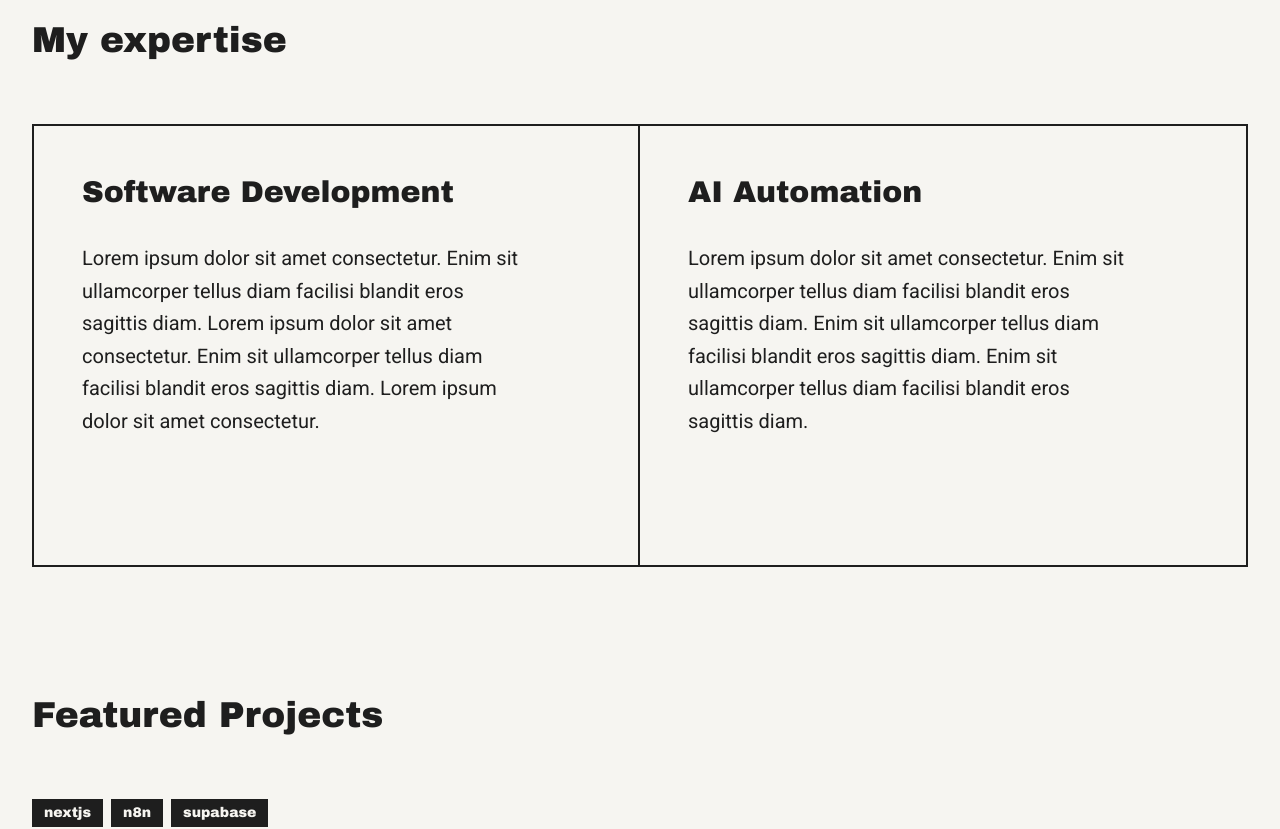
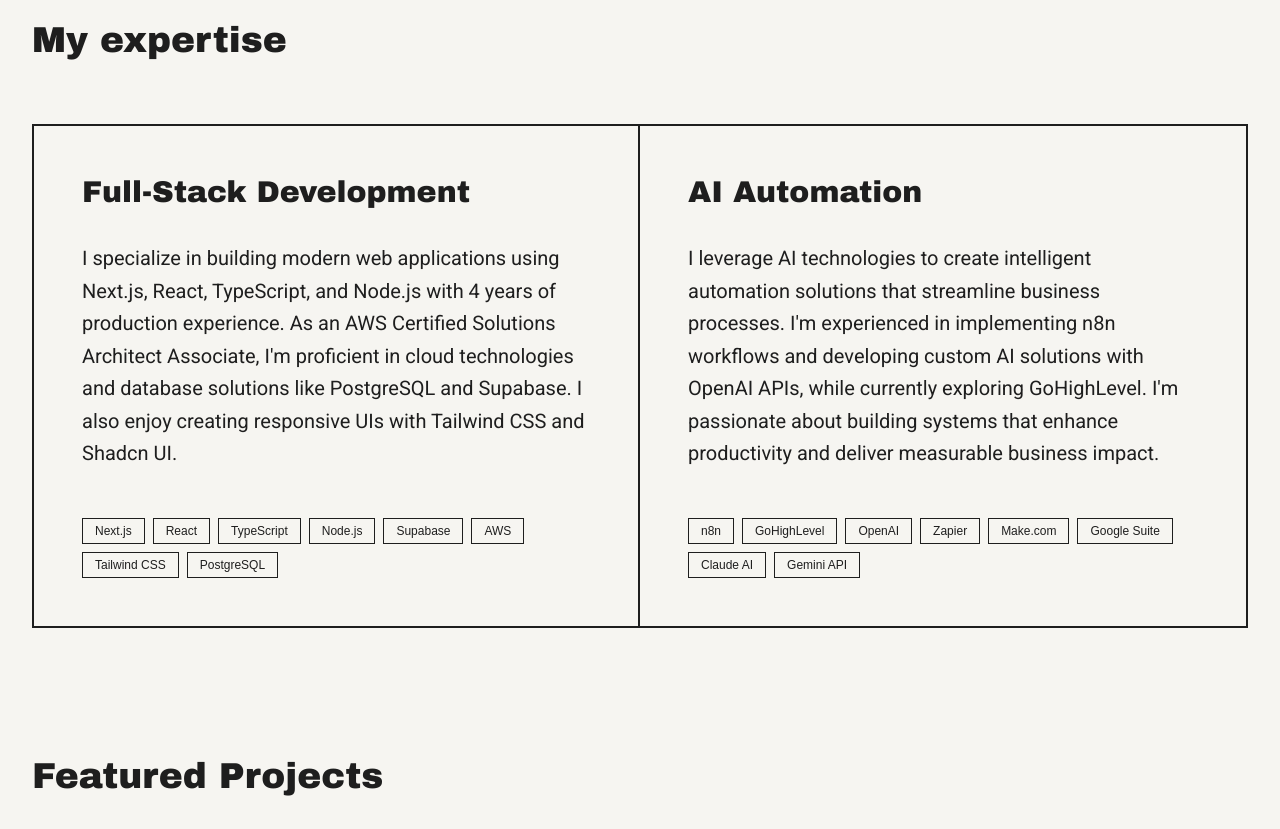
Before and after one commit to erwinjamescodes/portfolio-2025, a Next.js app: page / in a window 1280 px wide. Shown: the part 1040-1869 px from the top of the page. Built offline with nearby package versions, Linux system fonts and the light colour scheme.

Commit message:
improved copy

```diff
--- a/app/components/About.tsx
+++ b/app/components/About.tsx
@@ -16,15 +16,18 @@
           </div>
 
           <p className="text-light text-lg sm:text-xl font-roboto p-4 sm:p-8 flex-1">
-            I&apos;m a Full Stack Developer, AWS Solutions Architect, and AI
-            Enthusiast with 4 years of production experience building web
-            applications that solve real problems and drive measurable results.
-            My journey spans from modernizing legacy systems to architecting
-            cutting-edge multi-tenant SaaS platforms. I&apos;m AWS certified and
-            specialize in cloud-native architectures, leveraging serverless
-            technologies and AI automations to build scalable solutions that
-            bridge technical excellence with business impact through intelligent
-            automation and streamlined workflows.
+            By day, I craft digital experiences as a Full Stack Developer and AI
+            Automation enthusiast. With 4 years in the field across fintech,
+            cloud consultancy, and AI-first development teams, I build solutions
+            that actually solve real problems.
+            <br />
+            <br />
+            When I'm not coding, you'll find me deep into anime series or
+            laughing along to stand-up comedy podcasts—I believe balance keeps
+            creativity flowing between work and play. My approach combines
+            technical know-how with genuine curiosity, whether I'm building a
+            serverless application or debating the best anime storylines. I
+            value meaningful connections both in code architecture and in life.
           </p>
         </div>
       </div>
--- a/app/components/FAQ.tsx
+++ b/app/components/FAQ.tsx
@@ -9,7 +9,7 @@
     {
       question: "What types of projects do you specialize in?",
       answer:
-        "I specialize in building full-stack web applications, multi-tenant SaaS platforms, and AI-powered solutions. My expertise spans e-commerce platforms, learning management systems, real estate applications, and fintech solutions. I focus on cloud-native architectures using AWS services and integrating AI automations to streamline business processes.",
+        "I specialize in building full-stack web applications, SaaS platforms, and AI-powered solutions. My expertise spans e-commerce platforms, learning management systems, real estate applications, and fintech solutions. I focus on cloud-native architectures and integrating AI automations to streamline business processes.",
     },
     {
       question: "What's your experience with AI and automation?",
@@ -19,17 +19,17 @@
     {
       question: "Which technologies and frameworks do you work with?",
       answer:
-        "My technical stack includes Next.js, React.js, React Native, Node.js, and modern JavaScript/TypeScript for development. For cloud infrastructure, I use AWS services like Lambda, S3, and DynamoDB. I'm experienced with authentication systems, payment processing, database optimization, and creating responsive, accessible user interfaces with modern CSS frameworks.",
+        "My technical stack includes Next.js, React.js, React Native, Node.js, and modern JavaScript/TypeScript for development. For cloud infrastructure, I use AWS services like Lambda, S3, and DynamoDB. In AI automation, I also work with n8n, OpenAI and Gemini APIs, GoHighLevel, and custom AI integrations.",
     },
     {
       question: "Are you available for freelance or consulting work?",
       answer:
-        "Yes, I'm available for both full-time opportunities and consulting projects. I work with startups, established companies, and individual entrepreneurs who need technical expertise in web development, cloud architecture, or AI integration. I'm particularly interested in projects that solve real business problems and have measurable impact.",
+        "Yes, I'm available for both full-time opportunities and consulting projects. I work with startups, established companies, and individual entrepreneurs who need technical expertise in web development or AI integration.",
     },
     {
       question: "How do you approach new projects?",
       answer:
-        "I start by understanding the business problem and target users, then design scalable technical solutions that align with your goals and budget. My process includes market research, technical planning, iterative development, and performance optimization. I focus on building maintainable code, implementing proper security measures, and ensuring solutions can scale as your business grows.",
+        "I start by understanding the business problem and target users, then design scalable technical solutions that align with your goals and budget. My process includes market research, technical planning, iterative development, and performance optimization. I focus on building maintainable code and ensuring solutions can scale as your business grows.",
     },
   ];
 
--- a/app/components/Skills.tsx
+++ b/app/components/Skills.tsx
@@ -9,28 +9,88 @@
       </h2>
 
       <div className="grid grid-cols-1 md:grid-cols-2 gap-0 border-2 border-primary">
-        <div className="p-6 sm:p-12 border-r-0 md:border-r-2 border-primary border-b-2 md:border-b-0 pb-6 sm:pb-32">
+        <div className="p-6 sm:p-12 border-r-0 md:border-r-2 border-primary border-b-2 md:border-b-0 flex flex-col justify-between">
+          <div>
             <h3 className="text-primary text-xl sm:text-3xl font-archivo-black mb-4 sm:mb-8">
-            Software Development
+              Full-Stack Development
             </h3>
-          <p className="text-primary text-lg sm:text-xl font-roboto leading-relaxed max-w-md">
-            Lorem ipsum dolor sit amet consectetur. Enim sit ullamcorper tellus
-            diam facilisi blandit eros sagittis diam. Lorem ipsum dolor sit amet
-            consectetur. Enim sit ullamcorper tellus diam facilisi blandit eros
-            sagittis diam. Lorem ipsum dolor sit amet consectetur.
+            <p className="text-primary text-lg sm:text-xl font-roboto leading-relaxed ">
+              I specialize in building modern web applications using Next.js,
+              React, TypeScript, and Node.js with 4 years of production
+              experience. As an AWS Certified Solutions Architect Associate, I'm
+              proficient in cloud technologies and database solutions like
+              PostgreSQL and Supabase. I also enjoy creating responsive UIs with
+              Tailwind CSS and Shadcn UI.
             </p>
           </div>
+          <div className="flex flex-wrap gap-2 mt-12">
+            <span className="border border-primary text-primary px-3 py-1 text-xs font-medium">
+              Next.js
+            </span>
+            <span className="border border-primary text-primary px-3 py-1 text-xs font-medium">
+              React
+            </span>
+            <span className="border border-primary text-primary px-3 py-1 text-xs font-medium">
+              TypeScript
+            </span>
+            <span className="border border-primary text-primary px-3 py-1 text-xs font-medium">
+              Node.js
+            </span>
+            <span className="border border-primary text-primary px-3 py-1 text-xs font-medium">
+              Supabase
+            </span>
+            <span className="border border-primary text-primary px-3 py-1 text-xs font-medium">
+              AWS
+            </span>
+            <span className="border border-primary text-primary px-3 py-1 text-xs font-medium">
+              Tailwind CSS
+            </span>
+            <span className="border border-primary text-primary px-3 py-1 text-xs font-medium">
+              PostgreSQL
+            </span>
+          </div>
+        </div>
 
-        <div className="p-6 sm:p-12">
+        <div className="p-6 sm:p-12 flex flex-col justify-between">
+          <div>
             <h3 className="text-primary text-xl sm:text-3xl font-archivo-black mb-4 sm:mb-8">
               AI Automation
             </h3>
-          <p className="text-primary text-lg sm:text-xl font-roboto leading-relaxed max-w-md">
-            Lorem ipsum dolor sit amet consectetur. Enim sit ullamcorper tellus
-            diam facilisi blandit eros sagittis diam. Enim sit ullamcorper
-            tellus diam facilisi blandit eros sagittis diam. Enim sit
-            ullamcorper tellus diam facilisi blandit eros sagittis diam.
+            <p className="text-primary text-lg sm:text-xl font-roboto leading-relaxed ">
+              I leverage AI technologies to create intelligent automation
+              solutions that streamline business processes. I'm experienced in
+              implementing n8n workflows and developing custom AI solutions with
+              OpenAI APIs, while currently exploring GoHighLevel. I'm passionate
+              about building systems that enhance productivity and deliver
+              measurable business impact.
             </p>
+          </div>
+          <div className="flex flex-wrap gap-2 mt-12">
+            <span className="border border-primary text-primary px-3 py-1 text-xs font-medium">
+              n8n
+            </span>
+            <span className="border border-primary text-primary px-3 py-1 text-xs font-medium">
+              GoHighLevel
+            </span>
+            <span className="border border-primary text-primary px-3 py-1 text-xs font-medium">
+              OpenAI
+            </span>
+            <span className="border border-primary text-primary px-3 py-1 text-xs font-medium">
+              Zapier
+            </span>
+            <span className="border border-primary text-primary px-3 py-1 text-xs font-medium">
+              Make.com
+            </span>
+            <span className="border border-primary text-primary px-3 py-1 text-xs font-medium">
+              Google Suite
+            </span>
+            <span className="border border-primary text-primary px-3 py-1 text-xs font-medium">
+              Claude AI
+            </span>
+            <span className="border border-primary text-primary px-3 py-1 text-xs font-medium">
+              Gemini API
+            </span>
+          </div>
         </div>
       </div>
     </section>
--- a/app/lib/projects.ts
+++ b/app/lib/projects.ts
@@ -53,7 +53,7 @@
     image: "/assets/easyspend-1.png",
     content: {
       overview:
-        "EasySpend is a personal expense tracking platform built with Next.js 14 and Supabase. Beyond quick manual entry and clear analytics, it also supports automated expense ingestion: send a receipt photo via Telegram and an n8n + AI pipeline parses it, formats it, and adds it to your Supabase account.",
+        "EasySpend is my personal expense tracking platform built with Next.js 14 and Supabase. Beyond quick manual entry and clear analytics, it also supports automated expense ingestion: send a receipt photo via Telegram and an n8n + AI pipeline parses it, formats it, and adds it to your Supabase account.",
       problem:
         "People struggle to consistently track expenses because tools are slow on mobile, lack offline resilience, and don’t surface actionable insights. Spreadsheets and generic apps make it hard to quickly log purchases, visualize patterns, or stay motivated to build a habit.",
       solution:
```
Lines whose indentation alone changed are shown as unchanged.
